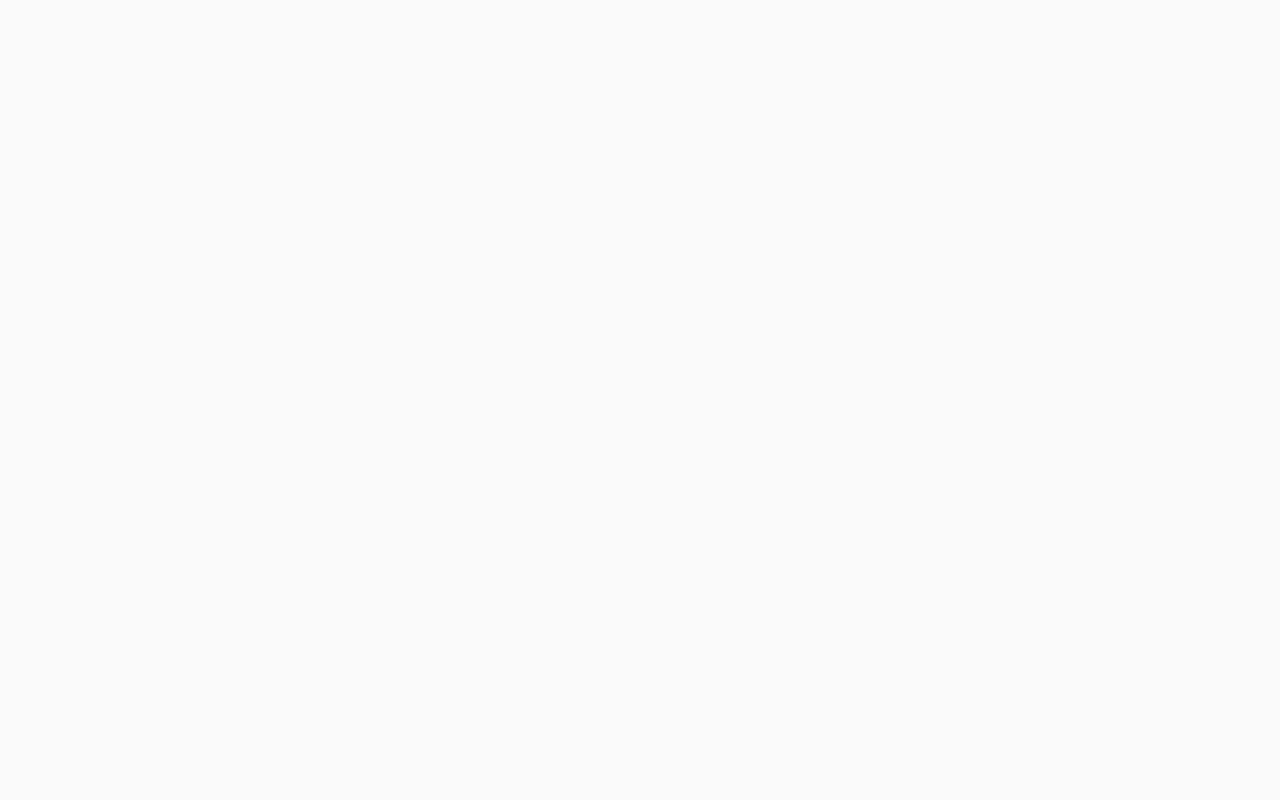
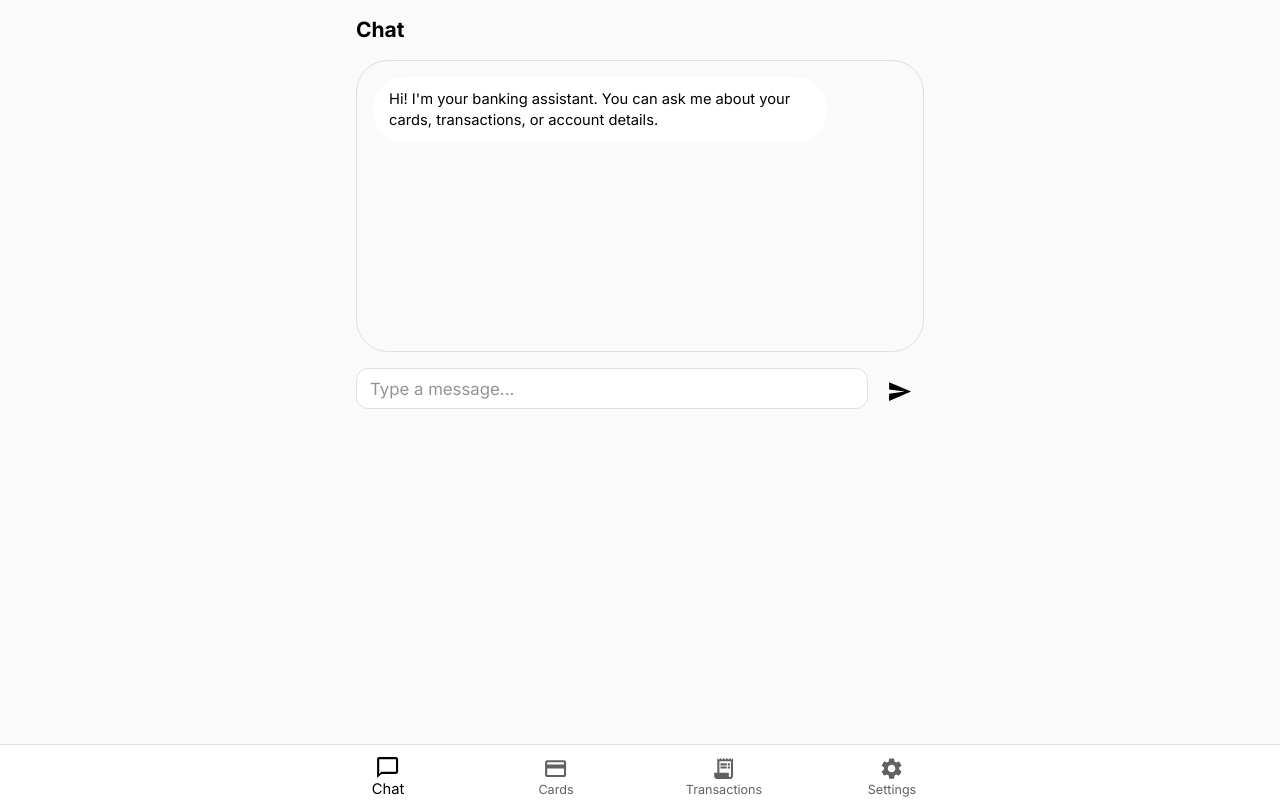
Before and after one commit to parushapradhan/creditcard_recommender, a React (Vite) app: page /chat in a window 1280 px wide. Before the commit this address had no page. Built offline with nearby package versions, Linux system fonts and the light colour scheme.

Commit message:
update navbar

```diff
--- /dev/null
+++ b/src/components/BottomNav/BottomNav.tsx
@@ -0,0 +1,53 @@
+import { useLocation, useNavigate } from 'react-router-dom';
+import BottomNavigation from '@mui/material/BottomNavigation';
+import BottomNavigationAction from '@mui/material/BottomNavigationAction';
+import ChatBubbleOutlineIcon from '@mui/icons-material/ChatBubbleOutline';
+import CreditCardIcon from '@mui/icons-material/CreditCard';
+import ReceiptLongIcon from '@mui/icons-material/ReceiptLong';
+import SettingsIcon from '@mui/icons-material/Settings';
+
+const navItems = [
+  { value: '/chat', label: 'Chat', icon: <ChatBubbleOutlineIcon /> },
+  { value: '/cards', label: 'Cards', icon: <CreditCardIcon /> },
+  { value: '/transactions', label: 'Transactions', icon: <ReceiptLongIcon /> },
+  { value: '/profile', label: 'Settings', icon: <SettingsIcon /> },
+];
+
+const BottomNav: React.FC = () => {
+  const location = useLocation();
+  const navigate = useNavigate();
+
+  const current = navItems.some((item) => location.pathname === item.value)
+    ? location.pathname
+    : '';
+
+  return (
+    <BottomNavigation
+      value={current}
+      onChange={(_, value) => navigate(value)}
+      showLabels
+      sx={{
+        position: 'fixed',
+        bottom: 0,
+        left: 0,
+        right: 0,
+        borderTop: '1px solid',
+        borderColor: 'divider',
+        bgcolor: 'background.paper',
+        pb: 'env(safe-area-inset-bottom)',
+        pt: 1,
+      }}
+    >
+      {navItems.map((item) => (
+        <BottomNavigationAction
+          key={item.value}
+          value={item.value}
+          label={item.label}
+          icon={item.icon}
+        />
+      ))}
+    </BottomNavigation>
+  );
+};
+
+export default BottomNav;
--- /dev/null
+++ b/src/components/Chat/Chat.tsx
@@ -0,0 +1,111 @@
+import { useState, useRef, useEffect } from 'react';
+import Box from '@mui/material/Box';
+import Typography from '@mui/material/Typography';
+import TextField from '@mui/material/TextField';
+import IconButton from '@mui/material/IconButton';
+import SendIcon from '@mui/icons-material/Send';
+import Paper from '@mui/material/Paper';
+
+export interface ChatMessage {
+  id: string;
+  role: 'user' | 'assistant';
+  content: string;
+}
+
+const INITIAL_MESSAGES: ChatMessage[] = [
+  {
+    id: '1',
+    role: 'assistant',
+    content:
+      "Hi! I'm your banking assistant. You can ask me about your cards, transactions, or account details.",
+  },
+];
+
+const Chat: React.FC = () => {
+  const [messages, setMessages] = useState<ChatMessage[]>(INITIAL_MESSAGES);
+  const [input, setInput] = useState('');
+  const scrollRef = useRef<HTMLDivElement>(null);
+
+  useEffect(() => {
+    scrollRef.current?.scrollTo({ top: scrollRef.current.scrollHeight, behavior: 'smooth' });
+  }, [messages]);
+
+  const handleSend = () => {
+    const trimmed = input.trim();
+    if (!trimmed) return;
+
+    const userMessage: ChatMessage = {
+      id: Date.now().toString(),
+      role: 'user',
+      content: trimmed,
+    };
+    setMessages((prev) => [...prev, userMessage]);
+    setInput('');
+
+    setTimeout(() => {
+      setMessages((prev) => [
+        ...prev,
+        {
+          id: (Date.now() + 1).toString(),
+          role: 'assistant',
+          content: "Thanks for your message. I'm here to help with your banking questions.",
+        },
+      ]);
+    }, 500);
+  };
+
+  return (
+    <Box sx={{ display: 'flex', flexDirection: 'column', height: '100%', minHeight: 400 }}>
+      <Typography variant="h5" fontWeight={700} color="text.primary" sx={{ mb: 2 }}>
+        Chat
+      </Typography>
+      <Paper
+        ref={scrollRef}
+        elevation={0}
+        sx={{
+          flex: 1,
+          overflow: 'auto',
+          p: 2,
+          mb: 2,
+          bgcolor: 'grey.50',
+          borderRadius: 2,
+          display: 'flex',
+          flexDirection: 'column',
+          gap: 2,
+        }}
+      >
+        {messages.map((msg) => (
+          <Box
+            key={msg.id}
+            sx={{
+              alignSelf: msg.role === 'user' ? 'flex-end' : 'flex-start',
+              maxWidth: '85%',
+              px: 2,
+              py: 1.5,
+              borderRadius: 2,
+              bgcolor: msg.role === 'user' ? 'primary.main' : 'background.paper',
+              color: msg.role === 'user' ? 'primary.contrastText' : 'text.primary',
+            }}
+          >
+            <Typography variant="body2">{msg.content}</Typography>
+          </Box>
+        ))}
+      </Paper>
+      <Box sx={{ display: 'flex', gap: 1 }}>
+        <TextField
+          fullWidth
+          size="small"
+          placeholder="Type a message..."
+          value={input}
+          onChange={(e) => setInput(e.target.value)}
+          onKeyDown={(e) => e.key === 'Enter' && !e.shiftKey && handleSend()}
+        />
+        <IconButton color="primary" onClick={handleSend} aria-label="Send">
+          <SendIcon />
+        </IconButton>
+      </Box>
+    </Box>
+  );
+};
+
+export default Chat;
--- a/src/components/Layout/Layout.tsx
+++ b/src/components/Layout/Layout.tsx
@@ -1,6 +1,6 @@
 import Box from '@mui/material/Box';
 import Container from '@mui/material/Container';
-import Header from '../Header/Header';
+import BottomNav from '../BottomNav/BottomNav';
 
 interface IProps {
   children: React.ReactNode;
@@ -12,7 +12,6 @@ const Layout: React.FC<IProps> = ({ children }) => (
       minHeight: '100dvh',
       minHeight: '100vh',
       bgcolor: 'background.default',
-      pb: 'max(12px, env(safe-area-inset-bottom))',
       px: 0,
       pt: 0,
     }}
@@ -25,13 +24,14 @@ const Layout: React.FC<IProps> = ({ children }) => (
         pr: 'max(16px, env(safe-area-inset-right))',
         minHeight: '100dvh',
         minHeight: '100vh',
+        pb: 'max(12px, env(safe-area-inset-bottom))',
       }}
     >
-      <Header />
-      <Box component="main" sx={{ pt: 2, pb: 2 }}>
+      <Box component="main" sx={{ pt: 2, pb: 10 }}>
         {children}
       </Box>
     </Container>
+    <BottomNav />
   </Box>
 );
 
--- a/src/navigation/Navigation.tsx
+++ b/src/navigation/Navigation.tsx
@@ -4,6 +4,7 @@ import { Routes, Route } from 'react-router-dom';
 import Add from '../pages/Add';
 import Home from '../pages/Home';
 import Cards from '../pages/Cards';
+import Chat from '../pages/Chat';
 import Signin from '../pages/Signin';
 import Profile from '../pages/Profile';
 import Savings from '../pages/Savings';
@@ -14,6 +15,7 @@ const Navigation: React.FC = () => (
     <Route path='/' element={<Signin />} />
     <Route path='/add' element={<Add />} />
     <Route path='/home' element={<Home />} />
+    <Route path='/chat' element={<Chat />} />
     <Route path='/cards' element={<Cards />} />
     <Route path='/profile' element={<Profile />} />
     <Route path='/savings' element={<Savings />} />
--- /dev/null
+++ b/src/pages/Chat.tsx
@@ -0,0 +1,10 @@
+import Layout from '../components/Layout/Layout';
+import Chat from '../components/Chat/Chat';
+
+const ChatPage: React.FC = () => (
+  <Layout>
+    <Chat />
+  </Layout>
+);
+
+export default ChatPage;
```
